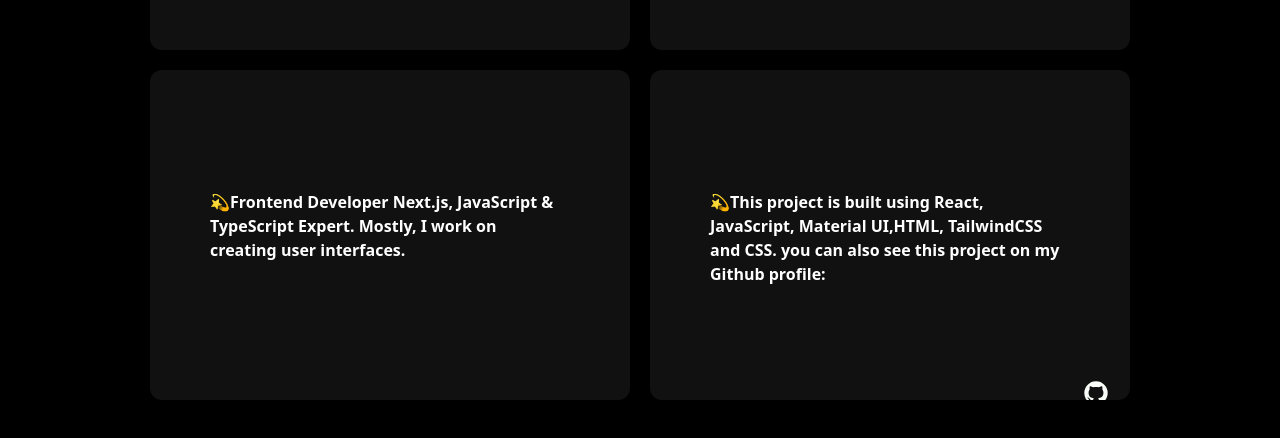
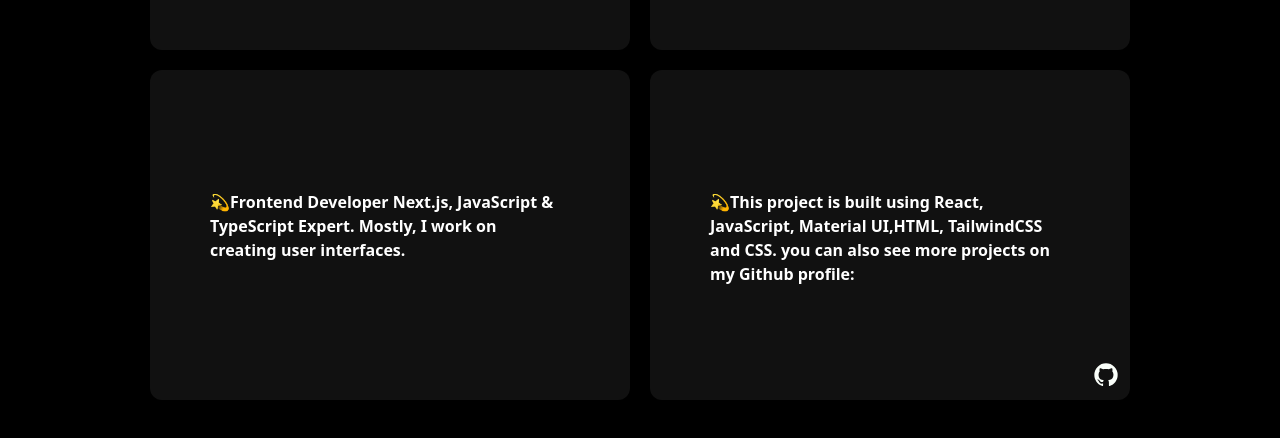
Before and after one commit to kzmfhm/my-portfolio, a React (Create React App) app: page /home in a window 1280 px wide. Shown: the part 356-794 px from the top of the page. Built offline with nearby package versions, Linux system fonts and the light colour scheme.

Commit message:
Reset links in home page

```diff
--- a/src/pages/Home/index.jsx
+++ b/src/pages/Home/index.jsx
@@ -2,7 +2,7 @@ import React from 'react'
 import Navbar from '../../components/Navbar';
 import './style.css';
 import gitImage from '../../images/github.svg';
-
+import { Link } from 'react-router-dom';
 const Home = () => {
  const githubLink = 'https://github.com/kzmfhm/my-portfolio';
   return (
@@ -10,19 +10,25 @@ const Home = () => {
     <Navbar/>
     <header class='h-auto md:pt-[-10px] md:flex flex-wrap overflow-hidden'>
     <div className='centered-div3'>
+
     <div class='section1'>
+    <Link to="/about">
     <div class="md:mt-[20px] font-sans hover:font-sans  md:mx-[10px] md:p-12 rounded-xl md:bg-[#111] md:pt-[100px] md:items-center md:space-x-4 h-[80px] w-[290px] font-bold md:h-[330px] md:w-[480px] text-white">
     <h1 class='md:mx-[80px] font-sans hover:font-sans text-2xl cursor-pointer transition ease-in-out delay-150 hover:text-yellow-700  hover:-translate-y-1 hover:scale-110 duration-300 ...'>💫HI THERE! I'M
       </h1>
       <h2 class='md:pl-[50px] font-sans hover:font-sans md:pt-[10px] text-5xl cursor-pointer transition ease-in-out delay-150 hover:text-yellow-700  hover:-translate-y-1 hover:scale-110 duration-300 ...'>KHUZAIMA</h2>
       <h3 class='md:pl-[49px] font-sans hover:font-sans md:pt-[10px] text-2xl cursor-pointer transition ease-in-out delay-150 hover:text-yellow-700  hover:-translate-y-1 hover:scale-110  duration-300 ...'>FRONTEND DEVELOPER</h3>
      </div>
+     </Link>
+     <Link to="/contact">
     <div class='mt-[20px]  pt-[110px] align-middle justify-center rounded-xl items-center space-x-4 md:mx-[10px]  font-bold h-[100px] md:h-[330px] w-[290px] md:w-[480px] text-white bg-[#111] section2'>
     <h2 class='align-middle w-[350px] md:mx-[60px] mt-[10px] text-white text-1xl cursor-pointer transition ease-in-out delay-150 hover:text-yellow-600 hover:-translate-y-1 hover:scale-110 duration-300 ..'>
         💫Frontend Developer Next.js, JavaScript & TypeScript Expert. Mostly, I work on creating user interfaces.
     </h2>
   </div>
+  </Link>
   </div>
+
     <div class='section3'>
     <div class="mt-[20px] pt-[10px] rounded-xl items-center space-x-4 font-bold md:mx-[10px] md:h-[330px] ml-10 h-[300px] w-[310px] md:w-[480px] bg-[#111] ">
    <div class='solar-system'>
@@ -34,14 +40,16 @@ const Home = () => {
     </div>
    </div>
     </div>
+    <Link to="/projects">
     <div class="mt-[20px] md:pt-[110px] align-middle justify-center rounded-xl items-center md:mx-[10px] space-x-4 font-bold h-[300px] ml-10 md:h-[330px] w-[310px] md:w-[480px] text-white bg-[#111] section4">
     <h2 class='align-middle w-[350px] md:mx-[60px] md:mt-[10px] text-white text-1xl cursor-pointer transition ease-in-out delay-150 hover:text-yellow-600  hover:-translate-y-1 hover:scale-110 duration-300 ...'>
     💫This project is built using React, JavaScript, Material UI,HTML, TailwindCSS and CSS.
-      you can also see this project on my Github profile:</h2><br/>
+      you can also see more projects on my Github profile:</h2><br/>
       <a href={githubLink} target="_blank" rel="noopener noreferrer">
               <img src={gitImage} alt="my github" className="icon" />
             </a>
        </div>
+       </Link>
     </div>
     </div>
     </header>
--- a/src/pages/Home/style.css
+++ b/src/pages/Home/style.css
@@ -1,6 +1,6 @@
 .icon{
-  margin-left: 90%;
-  margin-top: 45px;
+  margin-left: 92%;
+  margin-top: 27px;
 }
 
 .gitIcon{
--- a/src/pages/Projects/index.jsx
+++ b/src/pages/Projects/index.jsx
@@ -15,7 +15,7 @@ const Projects = () => {
     <div className='h-auto w-full md:h-[700px] md:flex justify-center mt-[50px]'>
     <div className='centered-div4'>
       <div className="text-zone">
-       <h4 className='md:mx-[220px] align-middle text-white text-2xl cursor-pointer transition ease-in-out delay-150 hover:text-yellow-600  hover:-translate-y-1 hover:scale-110 hover:bg-black duration-300 ...'>
+       <h4 className='md:mx-[220px] align-middle text-white text-2xl md:mt-[50px] cursor-pointer transition ease-in-out delay-150 hover:text-yellow-600  hover:-translate-y-1 hover:scale-110 hover:bg-black duration-300 ...'>
           Shining a light on some of my hard work and accomplishments
         </h4>
         <div className='cards'>
--- a/src/pages/Projects/style.css
+++ b/src/pages/Projects/style.css
@@ -1,5 +1,5 @@
 .cards {
-  margin-top: 3%;
+  margin-top: 5%;
   display: grid;
   justify-content: space-between;
   z-index: 5;
```
